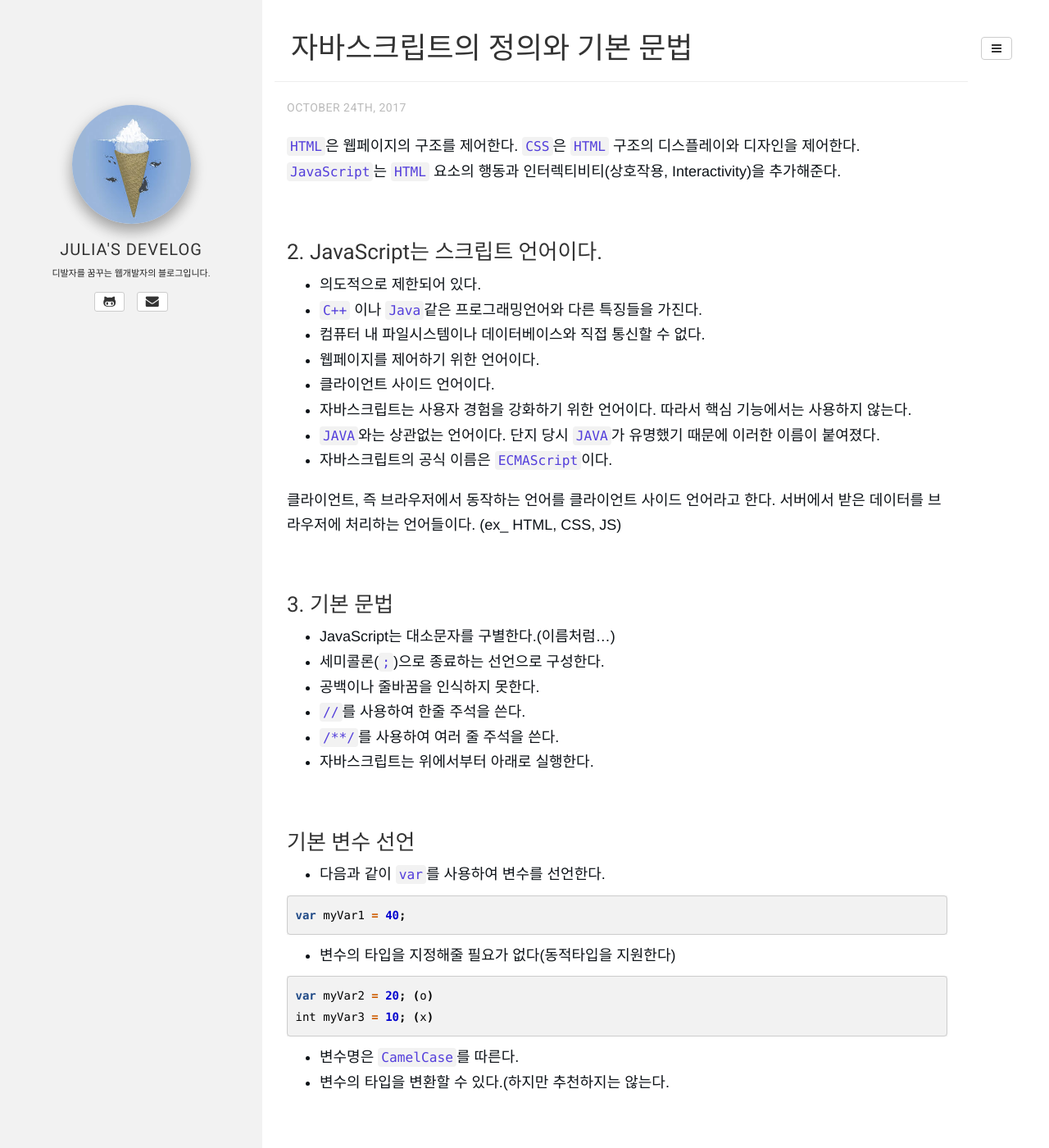
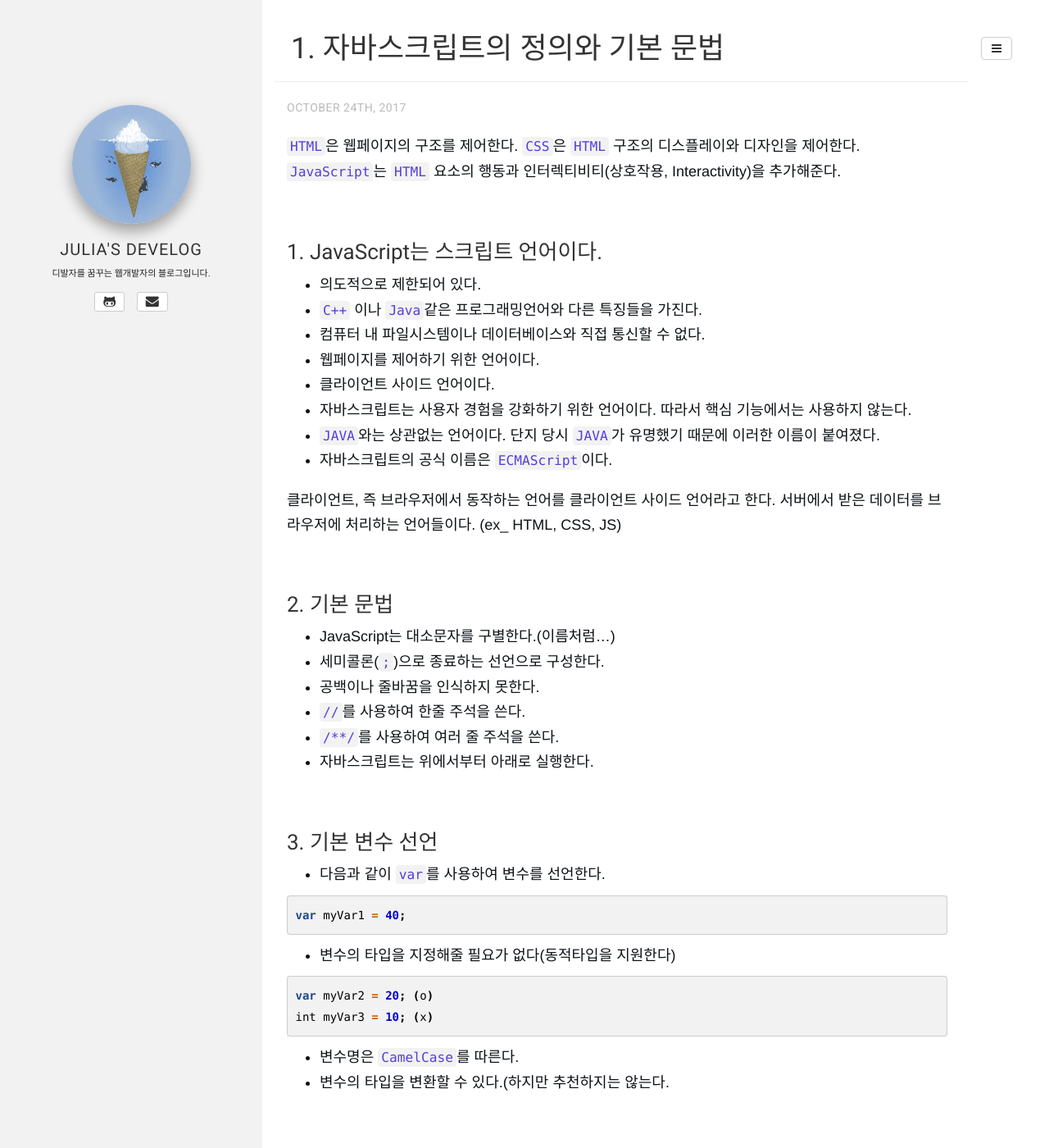
Before and after one commit to juliahwang/juliahwang.github.io, a Jekyll site: the page built from _posts/2017-10-24-js-01.md, in a window 1280 px wide and 1400 px high. Shown: the whole window at 82% size. Built offline with Jekyll 4.4.1, drawn with Linux system fonts in a browser that asks for light colours; some web fonts are replaced; comment, search, counter and statistics services are not loaded.

Commit message:
modify post

```diff
--- a/_posts/2017-10-24-js-01.md
+++ b/_posts/2017-10-24-js-01.md
@@ -1,6 +1,6 @@
 ---
 layout: post
-title: 자바스크립트의 정의와 기본 문법
+title: 1. 자바스크립트의 정의와 기본 문법
 categories: [javascript]
 tags: [javascript]
 description:
@@ -11,7 +11,7 @@ description:
 
 <br>
 
-## 2. JavaScript는 스크립트 언어이다.
+## 1. JavaScript는 스크립트 언어이다.
 
 - 의도적으로 제한되어 있다.
 - `C++` 이나 `Java`같은 프로그래밍언어와 다른 특징들을 가진다.
```
Also changed, not shown: other parts of _posts/2017-10-24-js-01.md (+2 -2 lines).
